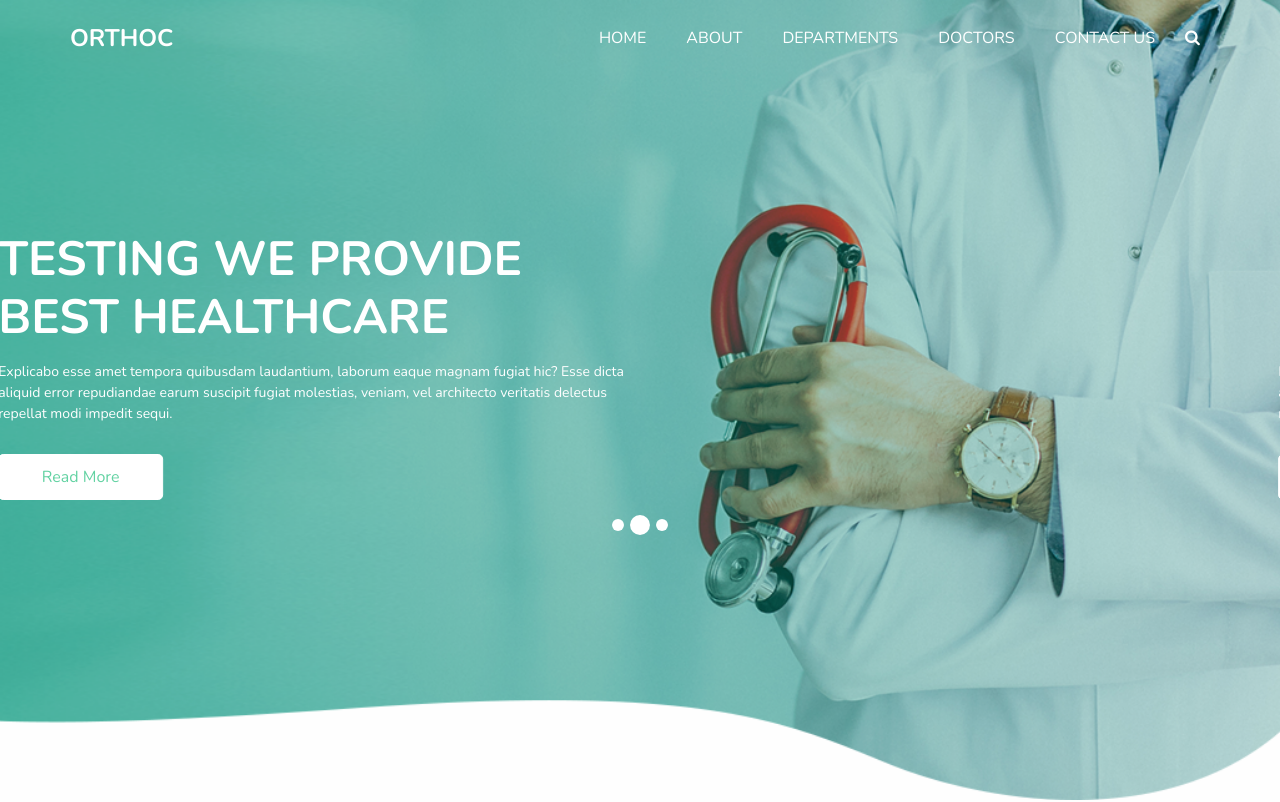
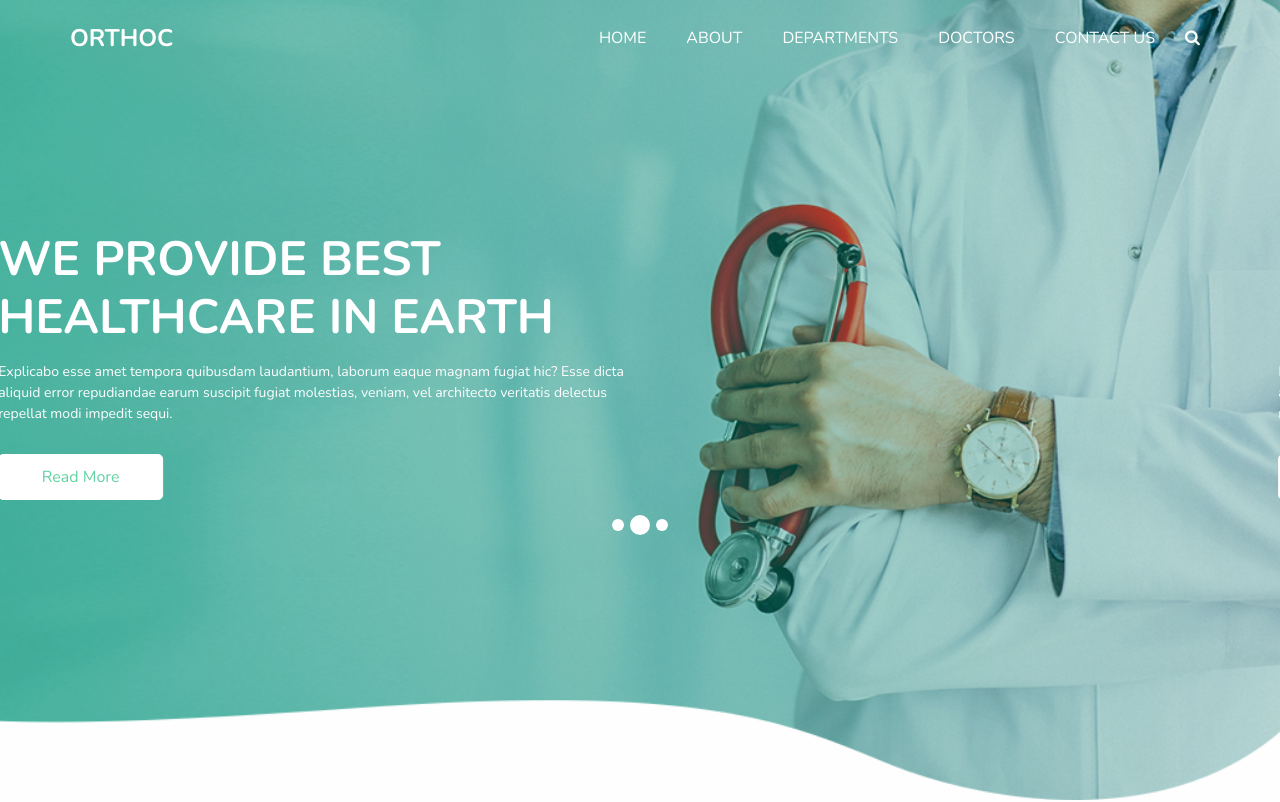
Before and after one commit to krunaltimbadiya/Archcare, a plain HTML site: page index.html in a window 1280 px wide. Shown: the top 802 px of the page. Drawn offline with nearby package versions, Linux system fonts and the light colour scheme; some packages are replaced by stand-ins of ours.

Commit message:
Update healthcare heading for clarity and emphasis

```diff
--- a/index.html
+++ b/index.html
@@ -94,7 +94,7 @@
                 <div class="col-md-7">
                   <div class="detail-box">
                     <h1>
-                      Testing We Provide Best Healthcare
+                       We Provide Best Healthcare in earth
                     </h1>
                     <p>
                       Explicabo esse amet tempora quibusdam laudantium, laborum eaque magnam fugiat hic? Esse dicta aliquid error repudiandae earum suscipit fugiat molestias, veniam, vel architecto veritatis delectus repellat modi impedit sequi.
```
